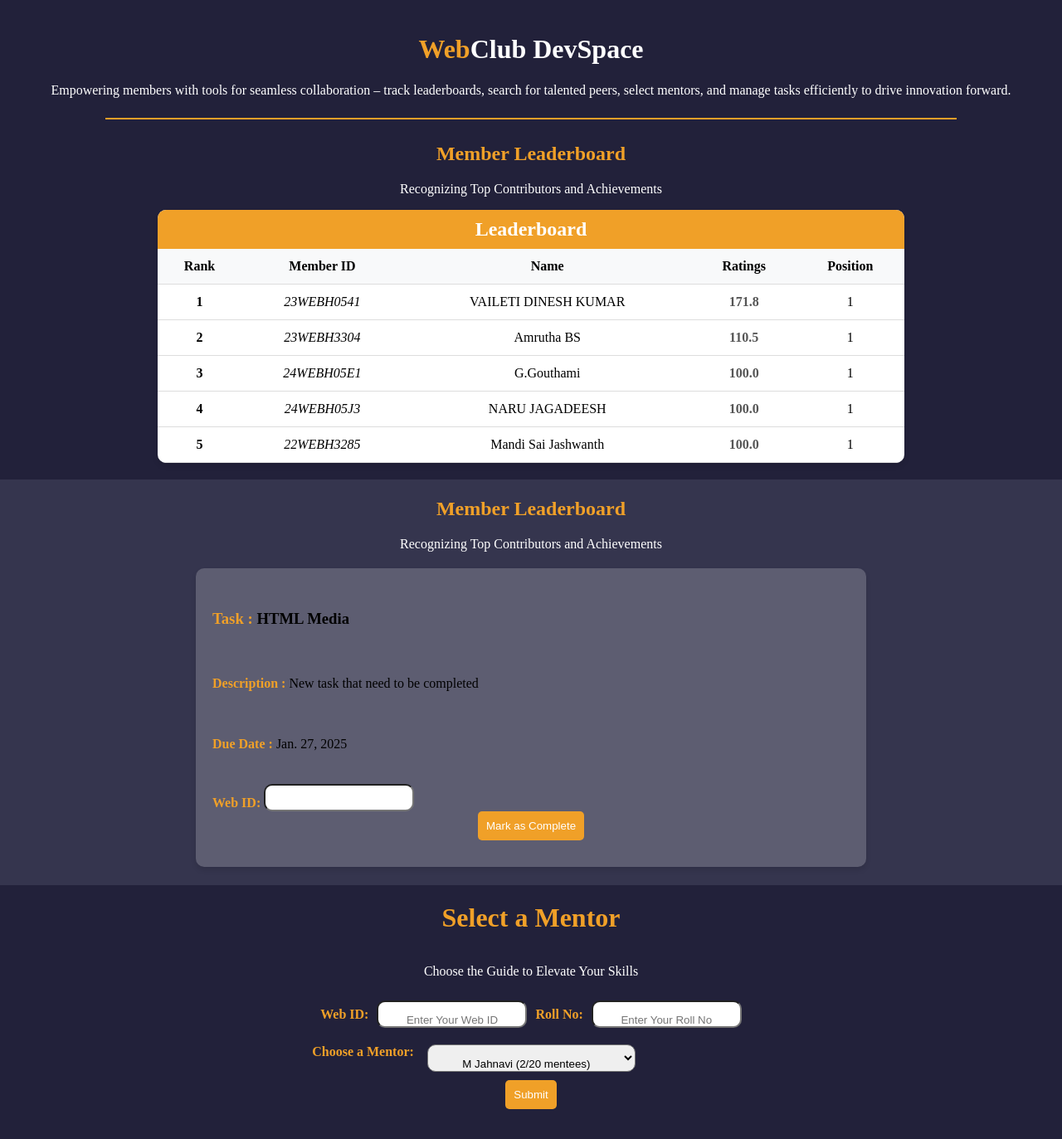
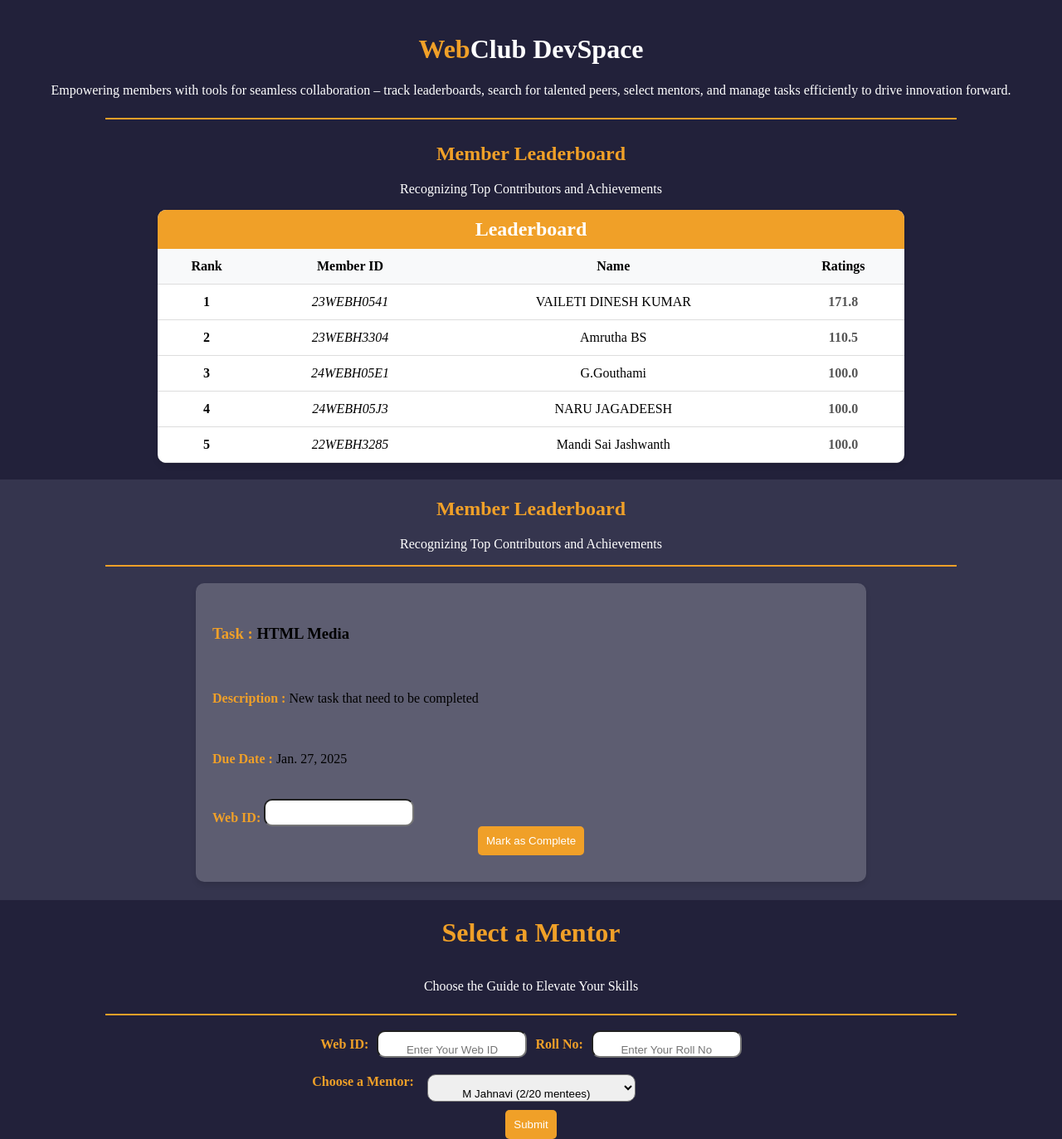
Before and after one commit to HarshaVardhanRao/WebClubSite, a Django app: page / in a window 1280 px wide. Shown: the whole page at 83% size. Before the commit the page ends 1337 px from the top, so only its background shows below. Run offline with Django 5.2, Linux system fonts and the light colour scheme; data comes from the database, SQL or seed files in the repository.

Commit message:
Refactor devspace.html: remove unused columns from leaderboard and add horizontal rules for better section separation

```diff
--- a/webclub/web/templates/devspace.html
+++ b/webclub/web/templates/devspace.html
@@ -37,7 +37,7 @@
             color:rgb(255, 255, 255);
 
         }
-        .pageOne hr{
+        hr{
             width: 80vw;
             border: 1px solid #F0A028;
             text-align: center;
@@ -202,7 +202,6 @@
                     <th>Member ID</th>
                     <th>Name</th>
                     <th>Ratings</th>
-                    <th>Position</th>
                 </tr>
             </thead>
             <tbody>
@@ -212,7 +211,6 @@
                     <td class="member-id">{{ student.web_mem }}</td>
                     <td>{{ student.name }}</td>
                     <td class="ratings">{{ student.rating }}</td>
-                    <td class="Rank">{{ student.rank }}</td>
                 </tr>
                 {% endfor %}
             </tbody>
@@ -223,6 +221,7 @@
             <h2>Member Leaderboard</h2>
             <p style="color: #fff;">Recognizing Top Contributors and Achievements</p>
         </div>
+        <hr>
         {% for task in tasks %}
     <div class="task">
         <h3><Strong>Task : </Strong>{{ task.title }}</h3>
@@ -244,6 +243,7 @@
     <div class="mentor-selection">
     <h1>Select a Mentor</h1>
     <p>Choose the Guide to Elevate Your Skills</p>
+    <hr>
     <form method="POST" id="mentor-form">
         {% csrf_token %}
         <div class="dev-details">
```
